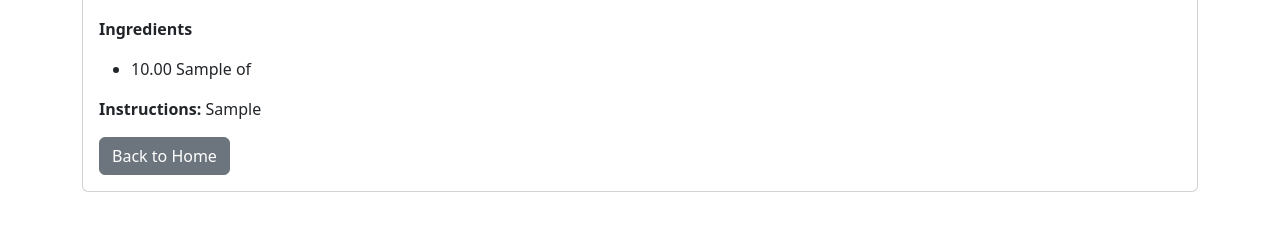
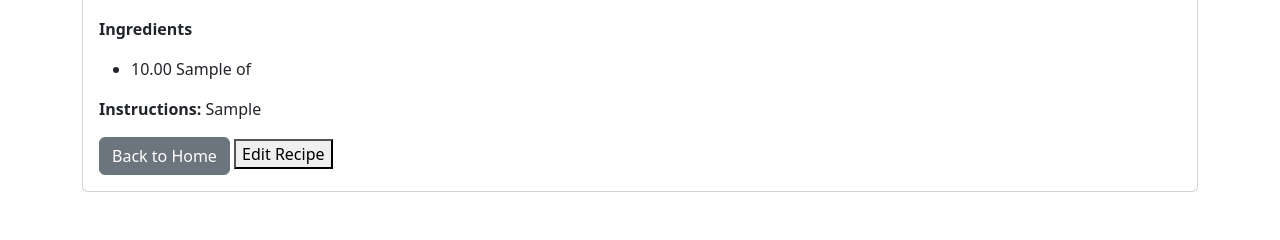
Before and after one commit to dylanfritz/database-project, a Django app: page /recipe/1/ in a window 1280 px wide. Shown: the part 231-471 px from the top of the page. Run offline with Django 3.2, Linux system fonts and the light colour scheme; a user stored in the database is signed in; tables that the repository leaves empty hold one stand-in row (values such as "Sample post").

Commit message:
Add option to edit recipes if the user owns the recipe or is an admin.

```diff
--- a/website/recipedb/templates/recipedb/recipe_page.html
+++ b/website/recipedb/templates/recipedb/recipe_page.html
@@ -51,6 +51,11 @@
     <p><strong>Instructions:</strong> {{ recipe.instructions }}</p>
 
     <a href="/" class="btn btn-secondary">Back to Home</a>
+    {% if is_owner_or_admin %}
+    <a href="{% url 'edit_recipe' id=recipe.id %}">
+      <button>Edit Recipe</button>
+    </a>
+    {% endif %}
   </div>
 </div>
 {% endblock %}
--- a/website/recipedb/urls.py
+++ b/website/recipedb/urls.py
@@ -11,6 +11,7 @@
     path('logout/', auth_views.LogoutView.as_view(next_page='/'), name='logout'),  # Django's built-in logout view
     path('profile/', views.profile, name='profile'),
     path('recipe-view/', views.recipe_view, name='recipe_view'),
+    path('recipe/edit/<int:id>/', views.edit_recipe, name='edit_recipe'),
     path('recipe/<int:recipe_id>/toggle_preference/', views.toggle_preference, name='toggle_preference'),
     path('ingredients/', views.ingredient_page, name='ingredient_page'),
     path('ingredients/toggle_restricted/', views.toggle_restricted_ingredient, name='toggle_restricted_ingredient'),
--- a/website/recipedb/views.py
+++ b/website/recipedb/views.py
@@ -74,7 +74,11 @@
 # for viewing a specific recipe
 def recipe_page(request, id):
     recipe = get_object_or_404(Recipe, id=id)
-    return render(request, 'recipedb/recipe_page.html', {'recipe': recipe})
+    is_owner_or_admin = request.user.is_staff or recipe.u_id == request.user
+    return render(request, 'recipedb/recipe_page.html', {
+        'recipe': recipe,
+        'is_owner_or_admin': is_owner_or_admin,
+    })
 
 # for viewing a list of all recipes
 def recipe_view(request):
@@ -101,6 +105,31 @@
     return render(request, 'recipedb/add_recipe.html', {
         'form': form,
         'formset': formset,
+    })
+
+@login_required
+def edit_recipe(request, id):
+    # Get the recipe by ID or return 404 if not found
+    recipe = get_object_or_404(Recipe, id=id)
+
+    # If the request is POST, it means the user is submitting the form to update the recipe
+    if request.method == 'POST':
+        form = RecipeForm(request.POST, instance=recipe)  # Pre-fill the form with the existing recipe data
+        formset = RecipeIngredientFormSet(request.POST, instance=recipe)  # Pre-fill the formset with ingredients
+
+        if form.is_valid() and formset.is_valid():
+            form.save()  # Save the updated recipe
+            formset.save()  # Save the updated ingredients
+            return redirect('recipe_page', id=recipe.id)  # Redirect to the recipe's page after saving
+    else:
+        # If GET request, just load the form with current recipe data
+        form = RecipeForm(instance=recipe)
+        formset = RecipeIngredientFormSet(instance=recipe)
+
+    return render(request, 'recipedb/edit_recipe.html', {
+        'form': form,
+        'formset': formset,
+        'recipe': recipe,
     })
 
 # handle adding a recipe to user's preferences
```
Also changed, not shown: website/recipedb/templates/recipedb/edit_recipe.html (added, +18 -0 lines).
